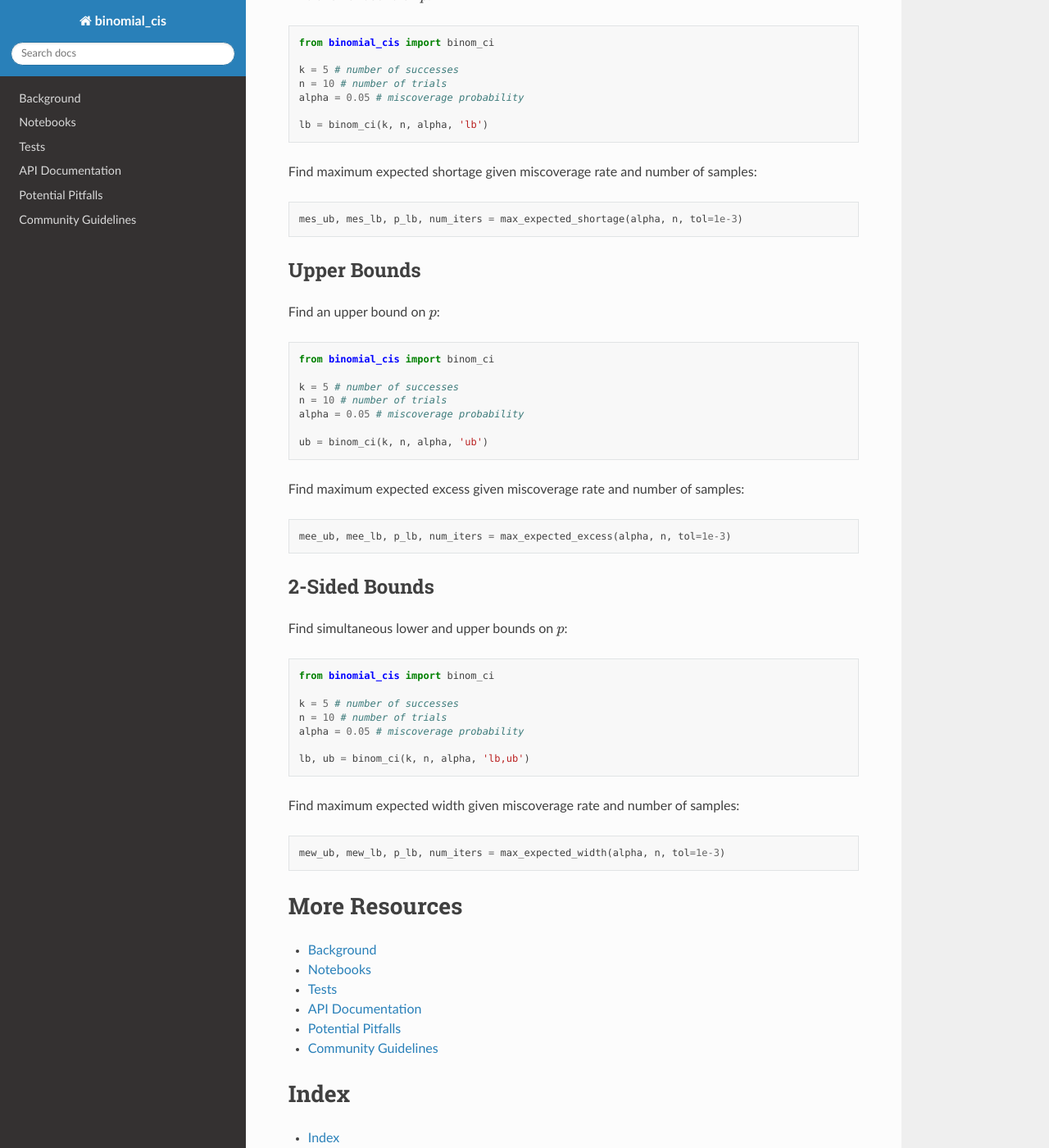
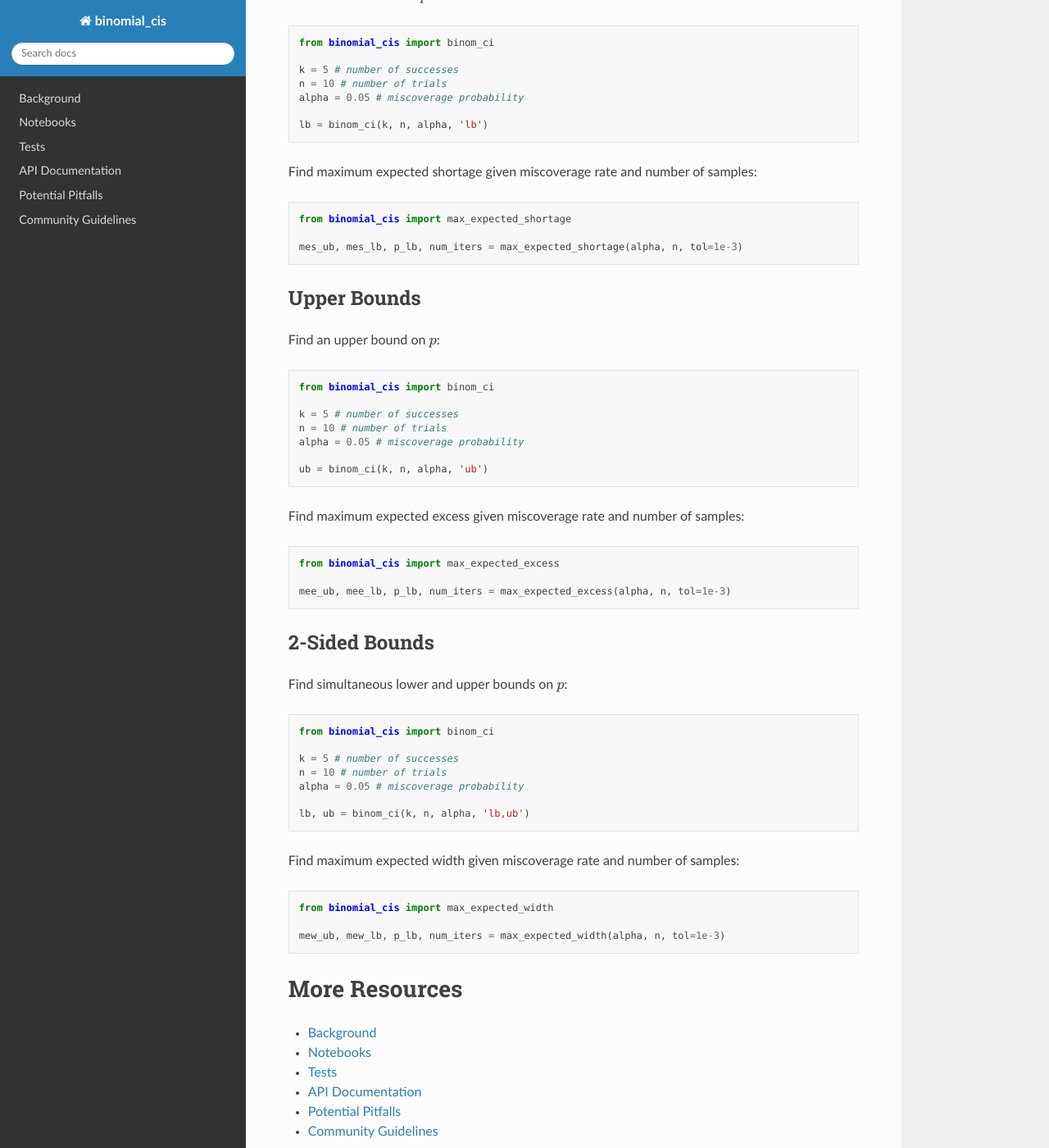
Before and after one commit to TRI-ML/binomial_cis, a Sphinx documentation site: the page built from docs/index.rst, in a window 1280 px wide and 1400 px high, scrolled down 795 px. Shown: the whole window at 82% size. Built offline with Sphinx 7.4.7 and the Read the Docs theme 2.0.0, drawn with Linux system fonts in a browser that asks for light colours.

```diff
--- a/docs/index.rst
+++ b/docs/index.rst
@@ -51,6 +51,8 @@ Find maximum expected shortage given miscoverage rate and number of samples:
 
 .. code-block::
 
+   from binomial_cis import max_expected_shortage
+
    mes_ub, mes_lb, p_lb, num_iters = max_expected_shortage(alpha, n, tol=1e-3)
 
 
@@ -74,6 +76,8 @@ Find an upper bound on :math:`p`:
 Find maximum expected excess given miscoverage rate and number of samples:
 
 .. code-block::
+
+   from binomial_cis import max_expected_excess
 
    mee_ub, mee_lb, p_lb, num_iters = max_expected_excess(alpha, n, tol=1e-3)
 
@@ -100,6 +104,8 @@ Find maximum expected width given miscoverage rate and number of samples:
 
 .. code-block::
 
+   from binomial_cis import max_expected_width
+
    mew_ub, mew_lb, p_lb, num_iters = max_expected_width(alpha, n, tol=1e-3)
 
 
```
Also changed, not shown: README.md (+6 -0 lines).
